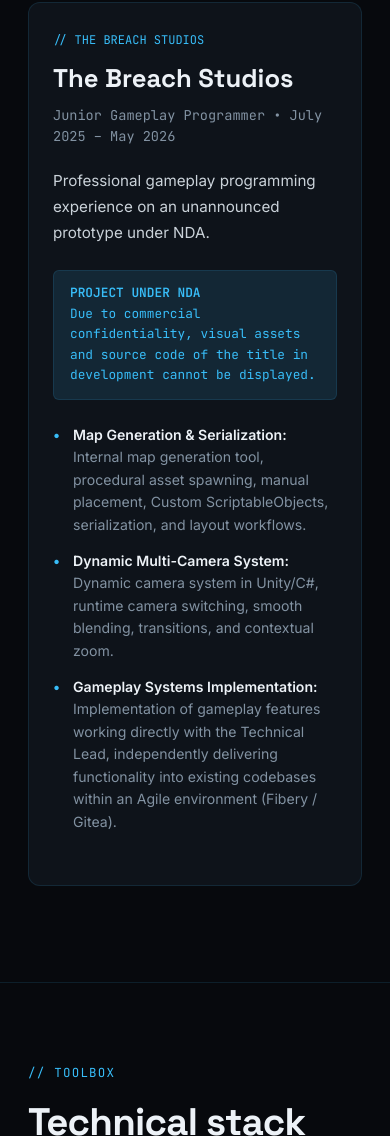
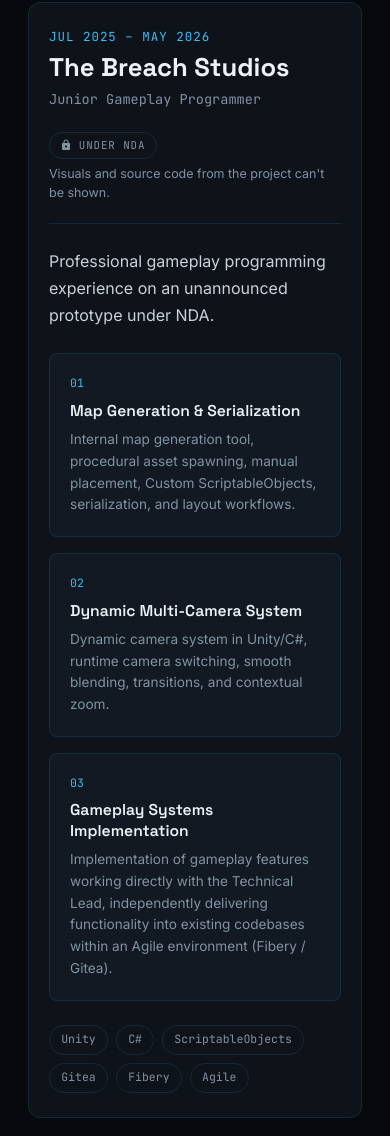
Before and after one commit to AlexRubio14/AlexRubio14.github.io, a website built with Vite: page index.html in a window 390 px wide. Shown: the part 2989-4125 px from the top of the page. Built offline with nearby package versions, Linux system fonts and the light colour scheme; no server answers.

Commit message:
Experience: timeline layout with highlight cards; About centred
- Experience entry redesigned: meta column (dates, company, role, subtle
  NDA badge) + summary, three numbered highlight cards and tech tags.
  Timeline rail ready for more entries; stacks on tablet/mobile.
- Removed the dominant NDA box and the CSS that only served the old card.
- About label and card centred on the page.

Co-Authored-By: Claude Opus 5.5 <noreply@anthropic.com>
Claude-Session: https://claude.ai/code/session_01CVgAY1SpLLiocv9nYJ9GBJ

```diff
--- a/index.html
+++ b/index.html
@@ -179,48 +179,68 @@
           <p class="section-sub" data-i18n="home.exp_lede">
             Professional game programming in a studio production environment.
           </p>
-          <div class="experience-group">
-            <article class="featured-card featured-card--static">
-              <div class="featured-content featured-content--padded">
-                <div>
-                  <div class="featured-tag" data-i18n="home.tbs_tag">// THE BREACH STUDIOS</div>
-                  <h3 data-i18n="home.tbs_title">The Breach Studios</h3>
-                  <p class="featured-role" data-i18n="home.tbs_role">
-                    Junior Gameplay Programmer • July 2025 – May 2026
+          <ol class="xp-timeline">
+            <li class="xp-item">
+              <article class="xp-card">
+                <header class="xp-meta">
+                  <p class="xp-dates" data-i18n="home.tbs_dates">Jul 2025 – May 2026</p>
+                  <h3 class="xp-company" data-i18n="home.tbs_title">The Breach Studios</h3>
+                  <p class="xp-role" data-i18n="home.tbs_position">Junior Gameplay Programmer</p>
+                  <p class="xp-nda">
+                    <svg viewBox="0 0 24 24" aria-hidden="true">
+                      <path
+                        d="M18 8h-1V6c0-2.76-2.24-5-5-5S7 3.24 7 6v2H6c-1.1 0-2 .9-2 2v10c0 1.1.9 2 2 2h12c1.1 0 2-.9 2-2V10c0-1.1-.9-2-2-2zm-6 9c-1.1 0-2-.9-2-2s.9-2 2-2 2 .9 2 2-.9 2-2 2zM9 8V6c0-1.66 1.34-3 3-3s3 1.34 3 3v2H9z"
+                      />
+                    </svg>
+                    <span data-i18n="home.tbs_nda_badge">Under NDA</span>
                   </p>
-                  <p class="featured-summary" data-i18n="home.tbs_summary">
+                  <p class="xp-nda-note" data-i18n="home.tbs_nda_note">
+                    Visuals and source code from the project can't be shown.
+                  </p>
+                </header>
+                <div class="xp-body">
+                  <p class="xp-summary" data-i18n="home.tbs_summary">
                     Professional gameplay programming experience on an unannounced prototype under NDA.
                   </p>
-                  <div class="nda-notice">
-                    <strong data-i18n="home.tbs_nda_title">PROJECT UNDER NDA</strong>
-                    <br />
-                    <span data-i18n="home.tbs_nda_desc">
-                      Due to commercial confidentiality, visual assets and source code of the title in
-                      development cannot be displayed.
-                    </span>
-                  </div>
-                  <ul class="spec-bullets">
-                    <li data-i18n="home.tbs_task1">
-                      <strong>Map Generation &amp; Serialization:</strong>
+                  <ul class="xp-highlights">
+                    <li class="xp-highlight">
+                      <span class="xp-num" aria-hidden="true">01</span>
+                      <h4 data-i18n="home.tbs_h1_title">Map Generation &amp; Serialization</h4>
+                      <p data-i18n="home.tbs_h1_desc">
                         Internal map generation tool, procedural asset spawning, manual placement, Custom
                         ScriptableObjects, serialization, and layout workflows.
+                      </p>
                     </li>
-                    <li data-i18n="home.tbs_task2">
-                      <strong>Dynamic Multi-Camera System:</strong>
+                    <li class="xp-highlight">
+                      <span class="xp-num" aria-hidden="true">02</span>
+                      <h4 data-i18n="home.tbs_h2_title">Dynamic Multi-Camera System</h4>
+                      <p data-i18n="home.tbs_h2_desc">
                         Dynamic camera system in Unity/C#, runtime camera switching, smooth blending,
                         transitions, and contextual zoom.
+                      </p>
                     </li>
-                    <li data-i18n="home.tbs_task3">
-                      <strong>Gameplay Systems Implementation:</strong>
+                    <li class="xp-highlight">
+                      <span class="xp-num" aria-hidden="true">03</span>
+                      <h4 data-i18n="home.tbs_h3_title">Gameplay Systems Implementation</h4>
+                      <p data-i18n="home.tbs_h3_desc">
                         Implementation of gameplay features working directly with the Technical Lead,
                         independently delivering functionality into existing codebases within an Agile
                         environment (Fibery / Gitea).
+                      </p>
                     </li>
                   </ul>
-                </div>
+                  <ul class="xp-tags" aria-label="Technologies">
+                    <li>Unity</li>
+                    <li>C#</li>
+                    <li>ScriptableObjects</li>
+                    <li>Gitea</li>
+                    <li>Fibery</li>
+                    <li>Agile</li>
+                  </ul>
                 </div>
               </article>
-          </div>
+            </li>
+          </ol>
         </div>
       </section>
       <!-- STACK -->
--- a/src/i18n/ca.json
+++ b/src/i18n/ca.json
@@ -39,14 +39,17 @@
   "home.projects_label": "// PROJECTES DESTACATS",
   "home.projects_lede": "Casos d'estudi de sistemes que he dissenyat: el problema, les decisions d'enginyeria i els resultats mesurats.",
   "home.projects_title": "Projectes",
-  "home.tbs_nda_desc": "Per motius de confidencialitat comercial, no és possible mostrar material visual ni codi font del títol en desenvolupament.",
-  "home.tbs_nda_title": "PROJECTE SOTA NDA",
-  "home.tbs_role": "Junior Gameplay Programmer • Juliol 2025 – Maig 2026",
+  "home.tbs_dates": "jul. 2025 – maig 2026",
+  "home.tbs_h1_desc": "Eina interna de generació de mapes, procedural asset spawning, manual placement, Custom ScriptableObjects, serialització i workflow per construir/guardar/carregar mapes.",
+  "home.tbs_h1_title": "Map Generation & Serialization",
+  "home.tbs_h2_desc": "Sistema dinàmic de càmeres a Unity/C#, runtime camera switching, smooth blending, transitions i contextual zoom.",
+  "home.tbs_h2_title": "Dynamic Multi-Camera System",
+  "home.tbs_h3_desc": "Implementació de gameplay features treballant directament amb el Technical Lead, amb capacitat per desenvolupar funcionalitats de manera independent, integrant-les en un codi existent sota un entorn Agile (Fibery / Gitea).",
+  "home.tbs_h3_title": "Gameplay Systems Implementation",
+  "home.tbs_nda_badge": "Sota NDA",
+  "home.tbs_nda_note": "No puc mostrar material visual ni codi font del projecte.",
+  "home.tbs_position": "Junior Gameplay Programmer",
   "home.tbs_summary": "Experiència professional en programació de gameplay en un prototip no anunciat sota NDA.",
-  "home.tbs_tag": "// THE BREACH STUDIOS",
-  "home.tbs_task1": "<strong>Map Generation & Serialization:</strong> Eina interna de generació de mapes, procedural asset spawning, manual placement, Custom ScriptableObjects, serialització i workflow per construir/guardar/carregar mapes.",
-  "home.tbs_task2": "<strong>Dynamic Multi-Camera System:</strong> Sistema dinàmic de càmeres a Unity/C#, runtime camera switching, smooth blending, transitions i contextual zoom.",
-  "home.tbs_task3": "<strong>Gameplay Systems Implementation:</strong> Implementació de gameplay features treballant directament amb el Technical Lead, amb capacitat per desenvolupar funcionalitats de manera independent, integrant-les en un codi existent sota un entorn Agile (Fibery / Gitea).",
   "home.tbs_title": "The Breach Studios",
   "lyra.arch_mgr": "FSM Manager",
   "lyra.arch_root": "CHARACTER SYSTEM",
--- a/src/i18n/es.json
+++ b/src/i18n/es.json
@@ -39,14 +39,17 @@
   "home.projects_label": "// PROYECTOS DESTACADOS",
   "home.projects_lede": "Casos de estudio de sistemas que he diseñado: el problema, las decisiones de ingeniería y los resultados medidos.",
   "home.projects_title": "Proyectos",
-  "home.tbs_nda_desc": "Por motivos de confidencialidad comercial, no es posible mostrar material visual ni código fuente del título en desarrollo.",
-  "home.tbs_nda_title": "PROYECTO BAJO NDA",
-  "home.tbs_role": "Junior Gameplay Programmer • Julio 2025 – Mayo 2026",
+  "home.tbs_dates": "jul. 2025 – may. 2026",
+  "home.tbs_h1_desc": "Herramienta interna de generación de mapas, procedural asset spawning, manual placement, Custom ScriptableObjects, serialización y workflow para construir/guardar/cargar mapas.",
+  "home.tbs_h1_title": "Map Generation & Serialization",
+  "home.tbs_h2_desc": "Sistema dinámico de cámaras en Unity/C#, runtime camera switching, smooth blending, transitions y contextual zoom.",
+  "home.tbs_h2_title": "Dynamic Multi-Camera System",
+  "home.tbs_h3_desc": "Implementación de gameplay features trabajando directamente con el Technical Lead, con capacidad para desarrollar funcionalidades de manera independiente, integrándolas en un código existente bajo un entorno Agile (Fibery / Gitea).",
+  "home.tbs_h3_title": "Gameplay Systems Implementation",
+  "home.tbs_nda_badge": "Bajo NDA",
+  "home.tbs_nda_note": "No puedo mostrar material visual ni código fuente del proyecto.",
+  "home.tbs_position": "Junior Gameplay Programmer",
   "home.tbs_summary": "Experiencia profesional en programación de gameplay en un prototipo no anunciado bajo NDA.",
-  "home.tbs_tag": "// THE BREACH STUDIOS",
-  "home.tbs_task1": "<strong>Map Generation & Serialization:</strong> Herramienta interna de generación de mapas, procedural asset spawning, manual placement, Custom ScriptableObjects, serialización y workflow para construir/guardar/cargar mapas.",
-  "home.tbs_task2": "<strong>Dynamic Multi-Camera System:</strong> Sistema dinámico de cámaras en Unity/C#, runtime camera switching, smooth blending, transitions y contextual zoom.",
-  "home.tbs_task3": "<strong>Gameplay Systems Implementation:</strong> Implementación de gameplay features trabajando directamente con el Technical Lead, con capacidad para desarrollar funcionalidades de manera independiente, integrándolas en un código existente bajo un entorno Agile (Fibery / Gitea).",
   "home.tbs_title": "The Breach Studios",
   "lyra.arch_mgr": "FSM Manager",
   "lyra.arch_root": "CHARACTER SYSTEM",
--- a/src/styles/pages/home.css
+++ b/src/styles/pages/home.css
@@ -177,25 +177,6 @@
   margin-bottom: 3.5rem;
 }
 
-.experience-subsection-title {
-  font-family: var(--font-mono);
-  font-size: 0.95rem;
-  color: var(--accent);
-  text-transform: uppercase;
-  letter-spacing: 0.12em;
-  margin-bottom: 1.75rem;
-  display: flex;
-  align-items: center;
-  gap: 0.75rem;
-}
-
-.experience-subsection-title::after {
-  content: '';
-  flex-grow: 1;
-  height: 1px;
-  background: rgba(56, 189, 248, 0.2);
-}
-
 .experience-group {
   display: flex;
   flex-direction: column;
@@ -355,46 +336,6 @@
   line-height: 1.7;
 }
 
-.nda-notice {
-  font-family: var(--font-mono);
-  font-size: 0.8rem;
-  color: var(--accent);
-  background: var(--accent-dim);
-  border: 1px solid var(--border-subtle);
-  padding: 0.8rem 1rem;
-  border-radius: 6px;
-  margin-bottom: 1.5rem;
-  line-height: 1.6;
-}
-
-.spec-bullets {
-  list-style: none;
-  display: flex;
-  flex-direction: column;
-  gap: 0.85rem;
-  margin-bottom: 1.5rem;
-}
-
-.spec-bullets li {
-  font-size: 0.88rem;
-  color: var(--text-muted);
-  position: relative;
-  padding-left: 1.25rem;
-  line-height: 1.6;
-}
-
-.spec-bullets li::before {
-  content: '•';
-  position: absolute;
-  left: 0;
-  color: var(--accent);
-  font-weight: bold;
-}
-
-.spec-bullets strong {
-  color: var(--text-main);
-}
-
 .featured-visual {
   position: relative;
   min-height: 280px;
@@ -484,19 +425,6 @@
   border-top: 1px solid var(--border-subtle);
 }
 
-.featured-card--static {
-  grid-template-columns: 1fr;
-  cursor: default;
-}
-
-.featured-card--static:hover {
-  transform: none;
-}
-
-.featured-content--padded {
-  padding: 3rem;
-}
-
 .featured-card__cta {
   font-family: var(--font-mono);
   font-size: 0.8rem;
@@ -578,8 +506,233 @@
 /* About without the photo: one readable column */
 .about-editorial-wrap--single {
   grid-template-columns: minmax(0, 1fr);
+  width: 100%;
   max-width: 860px;
-  margin: 0; /* align with the section label, like every other section */
+}
+
+/* About is centred on the page: label and card share the same axis. */
+#about .wrap {
+  display: flex;
+  flex-direction: column;
+  align-items: center;
+}
+
+/* --- Experience: timeline entries ------------------------------------------ */
+.xp-timeline {
+  position: relative;
+  list-style: none;
+  padding-left: 2rem;
+}
+
+/* Vertical rail, fading out: room for future entries. */
+.xp-timeline::before {
+  content: '';
+  position: absolute;
+  top: 0.5rem;
+  bottom: 0.5rem;
+  left: 0.4rem;
+  width: 1px;
+  background: linear-gradient(var(--accent), transparent);
+}
+
+.xp-item {
+  position: relative;
+}
+
+.xp-item + .xp-item {
+  margin-top: 2rem;
+}
+
+/* Node on the rail */
+.xp-item::before {
+  content: '';
+  position: absolute;
+  top: 2.6rem;
+  left: calc(-2rem + 0.4rem - 5px);
+  width: 11px;
+  height: 11px;
+  border-radius: 50%;
+  background: var(--accent);
+  box-shadow:
+    0 0 0 4px var(--accent-dim),
+    0 0 14px var(--accent-glow);
+}
+
+.xp-card {
+  display: grid;
+  grid-template-columns: minmax(0, 250px) minmax(0, 1fr);
+  gap: 2.5rem;
+  padding: 2.25rem 2.5rem;
+  background: var(--bg-surface);
+  border: 1px solid var(--border-subtle);
+  border-radius: 12px;
+  transition: border-color 0.25s ease;
+}
+
+.xp-card:hover {
+  border-color: var(--border-hover);
+}
+
+.xp-meta {
+  display: flex;
+  flex-direction: column;
+  gap: 0.4rem;
+  padding-right: 2rem;
+  border-right: 1px solid var(--border-subtle);
+}
+
+.xp-dates {
+  color: var(--accent);
+  font-family: var(--font-mono);
+  font-size: 0.78rem;
+  letter-spacing: 0.08em;
+  text-transform: uppercase;
+}
+
+.xp-company {
+  font-family: var(--font-display);
+  font-size: 1.6rem;
+  font-weight: 700;
+  line-height: 1.15;
+}
+
+.xp-role {
+  color: var(--text-muted);
+  font-family: var(--font-mono);
+  font-size: 0.85rem;
+}
+
+.xp-nda {
+  display: inline-flex;
+  align-items: center;
+  align-self: flex-start;
+  gap: 0.4rem;
+  margin-top: 0.9rem;
+  padding: 0.25rem 0.65rem;
+  border: 1px solid var(--border-subtle);
+  border-radius: 999px;
+  color: var(--text-muted);
+  font-family: var(--font-mono);
+  font-size: 0.68rem;
+  letter-spacing: 0.08em;
+  text-transform: uppercase;
+}
+
+.xp-nda svg {
+  width: 12px;
+  height: 12px;
+  fill: currentcolor;
+}
+
+.xp-nda-note {
+  color: var(--text-muted);
+  font-size: 0.78rem;
+  line-height: 1.5;
+}
+
+.xp-summary {
+  max-width: 65ch;
+  margin-bottom: 1.5rem;
+  color: #cad2d9;
+  font-size: 1rem;
+  line-height: 1.7;
+}
+
+.xp-highlights {
+  display: grid;
+  grid-template-columns: repeat(3, minmax(0, 1fr));
+  gap: 1rem;
+  list-style: none;
+}
+
+.xp-highlight {
+  display: flex;
+  flex-direction: column;
+  gap: 0.5rem;
+  padding: 1.25rem;
+  background: var(--bg-card);
+  border: 1px solid var(--border-subtle);
+  border-radius: 8px;
+  transition:
+    border-color 0.2s ease,
+    transform 0.2s ease;
+}
+
+.xp-highlight:hover {
+  border-color: var(--border-hover);
+  transform: translateY(-2px);
+}
+
+.xp-num {
+  color: var(--accent);
+  font-family: var(--font-mono);
+  font-size: 0.72rem;
+}
+
+.xp-highlight h4 {
+  font-family: var(--font-display);
+  font-size: 0.98rem;
+  font-weight: 600;
+  line-height: 1.3;
+}
+
+.xp-highlight p {
+  color: var(--text-muted);
+  font-size: 0.85rem;
+  line-height: 1.6;
+}
+
+.xp-tags {
+  display: flex;
+  flex-wrap: wrap;
+  gap: 0.5rem;
+  margin-top: 1.5rem;
+  list-style: none;
+}
+
+.xp-tags li {
+  padding: 0.3rem 0.7rem;
+  border: 1px solid var(--border-subtle);
+  border-radius: 999px;
+  color: var(--text-muted);
+  font-family: var(--font-mono);
+  font-size: 0.72rem;
+}
+
+@media (max-width: 1100px) {
+  .xp-highlights {
+    grid-template-columns: minmax(0, 1fr);
+  }
+}
+
+@media (max-width: 860px) {
+  .xp-card {
+    grid-template-columns: minmax(0, 1fr);
+    gap: 1.5rem;
+    padding: 1.75rem;
+  }
+
+  .xp-meta {
+    padding-right: 0;
+    padding-bottom: 1.25rem;
+    border-right: none;
+    border-bottom: 1px solid var(--border-subtle);
+  }
+}
+
+@media (max-width: 540px) {
+  .xp-timeline {
+    padding-left: 0;
+  }
+
+  .xp-timeline::before,
+  .xp-item::before {
+    display: none;
+  }
+
+  .xp-card {
+    padding: 1.5rem 1.25rem;
+  }
 }
 
 @media (max-width: 960px) {
@@ -661,8 +814,7 @@
 }
 
 @media (max-width: 540px) {
-  .featured-content,
-  .featured-content--padded {
+  .featured-content {
     padding: 1.75rem 1.5rem;
   }
 
```
Lines whose indentation alone changed are shown as unchanged.
